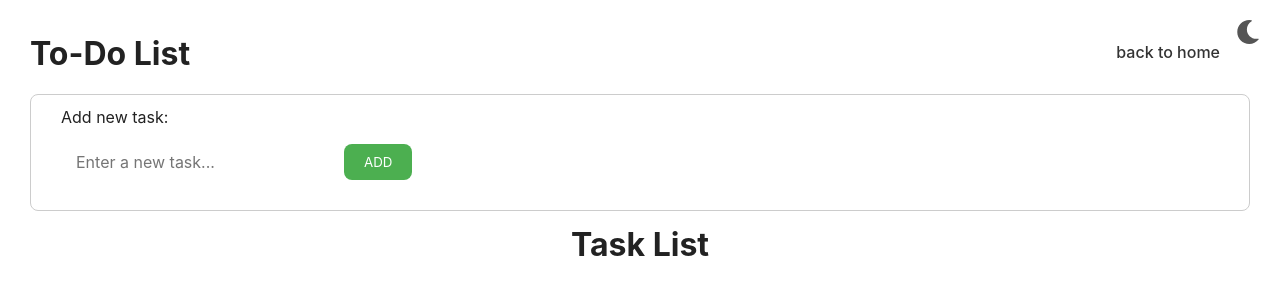
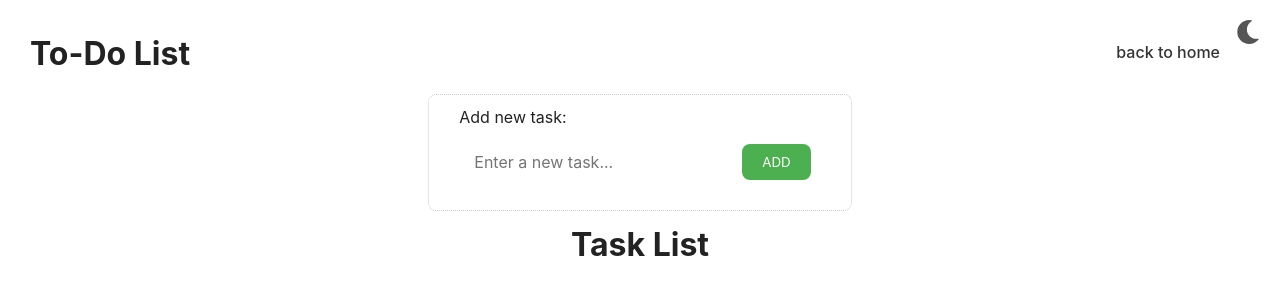
Before and after one commit to HseinKt/Todo-list, a React (Vite) app: page /todo in a window 1280 px wide. Shown: the top 300 px of the page. Built offline with nearby package versions, Linux system fonts and the light colour scheme.

Commit message:
Edited style for Todo page

```diff
--- a/src/index.css
+++ b/src/index.css
@@ -181,14 +181,23 @@ a:hover {
   text-shadow: 0 8px 16px rgba(0, 0, 0, 0.3);
 }
 
+.to-do-list .to-do-main {
+  display: flex;
+  flex-direction: column;
+  align-items: center;
+}
+
 /* Task input */
 .task-input{
   margin-bottom: 10px;
   padding: 10px;
   border-radius: 8px;
-  border: 1px solid #ccc;
+  border: 0.1px dotted #ccc;
   padding-left: 30px;
   padding-right: 30px;
+  display: flex;
+  flex-direction: column;
+  /* align-items: center; */
 }
 .task-input p {
   margin-bottom: 5px;
@@ -197,6 +206,7 @@ a:hover {
   display: flex;
   align-items: center;
   margin-bottom: 10px;
+
 }
 .task-input input {
   padding: 10px;
--- a/src/pages/Todo.jsx
+++ b/src/pages/Todo.jsx
@@ -16,10 +16,12 @@ const Todo = () => {
                     back to home
                 </Link>
             </div>
+            <div className="to-do-main">
+                <TaskInput addTask={addTask}/>
 
-            <TaskInput addTask={addTask}/>
+                <TaskList tasks={tasks} editTask={editTask} deleteTask={deleteTask}/>
+            </div>
 
-            <TaskList tasks={tasks} editTask={editTask} deleteTask={deleteTask}/>
         </div>
      );
 }
```
